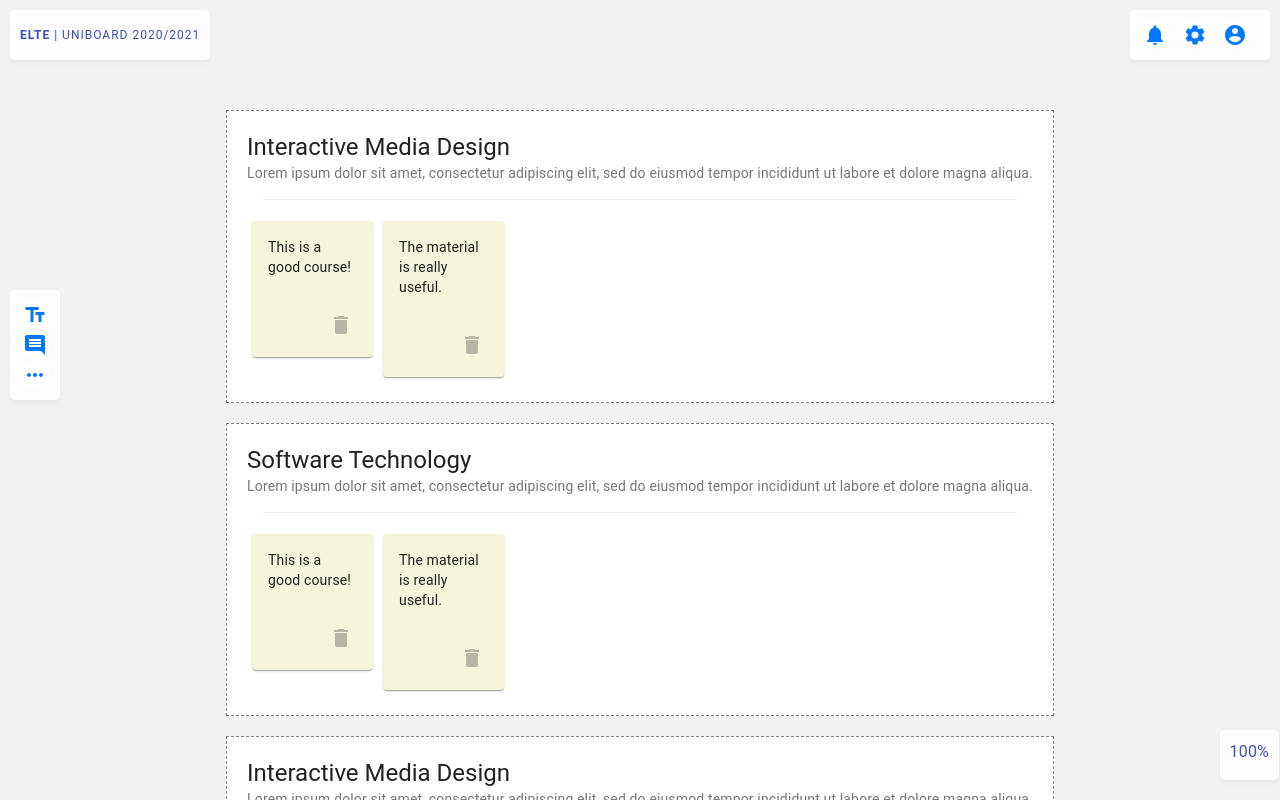
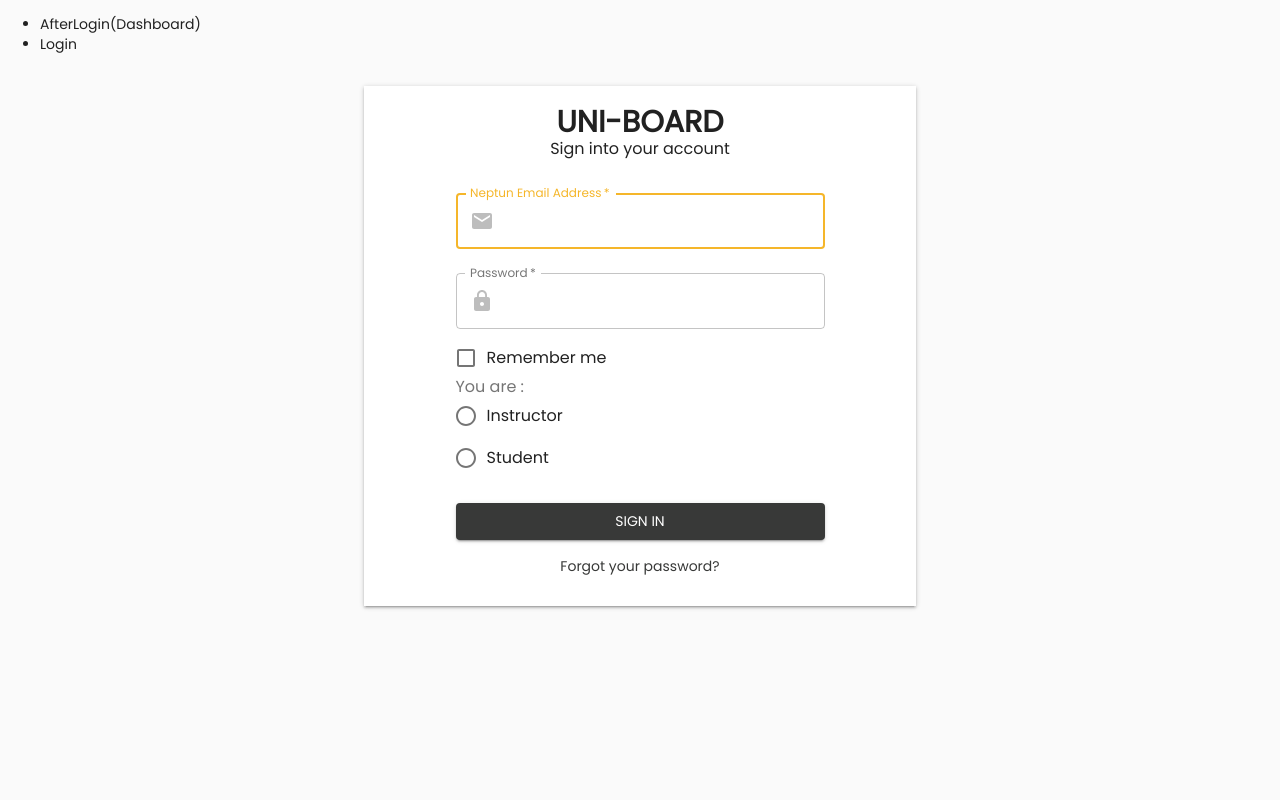
Before and after one commit to medaharrat/uni-board, a Next.js app: page / in a window 1280 px wide. Built offline with nearby package versions, Linux system fonts and the light colour scheme.

Commit message:
I have added Login Form

```diff
--- a/package.json
+++ b/package.json
@@ -21,7 +21,8 @@
     "next-routes": "^1.4.2",
     "react": "17.0.2",
     "react-dom": "17.0.2",
-    "react-infinite-scroller": "^1.2.4"
+    "react-infinite-scroller": "^1.2.4",
+    "react-router-dom": "^5.3.0"
   },
   "devDependencies": {
     "eslint": "7.32.0",
--- /dev/null
+++ b/src/components/Login/index.js
@@ -0,0 +1,160 @@
+import React from 'react'
+import { useStyles } from './styles';
+import Button from '@material-ui/core/Button';
+import CssBaseline from '@material-ui/core/CssBaseline';
+import TextField from '@material-ui/core/TextField';
+import FormControlLabel from '@material-ui/core/FormControlLabel';
+import Checkbox from '@material-ui/core/Checkbox';
+import Link from '@material-ui/core/Link';
+import Grid from '@material-ui/core/Grid';
+import Box from '@material-ui/core/Box';
+import Typography from '@material-ui/core/Typography';
+import Container from '@material-ui/core/Container';
+import { MuiThemeProvider } from '@material-ui/core/styles';
+import InputAdornment from '@material-ui/core/InputAdornment';
+import Lock from '@material-ui/icons/Lock';
+import Mail from '@material-ui/icons/Mail';
+import {createTheme} from  '@material-ui/core/styles';
+import RadioGroup from '@material-ui/core/RadioGroup';
+import Radio from '@material-ui/core/Radio';
+import FormControl from '@material-ui/core/FormControl';
+import FormLabel from '@material-ui/core/FormLabel';
+const theme = createTheme({
+
+    palette:{
+      primary:{main: '#F5B62A'},
+      secondary:{main:'#383938'},
+    },
+    typography: {
+        fontFamily: ['"Poppins"', 'Open Sans'].join(',')
+       }
+  });
+
+
+export const Login = ({}) => {
+
+
+
+      const classes = useStyles();
+    return  (
+     <MuiThemeProvider theme={theme}>
+    <Container component="main" maxWidth="sm">
+      <CssBaseline />
+      <div className={classes.paper}>
+      <Grid
+            container
+            direction="row"
+            justify="center"
+            alignItems="center"
+      >
+        <Grid item xs={9}>
+
+        </Grid>
+      </Grid>
+
+        <Typography component="div">
+          <Box fontSize={30} fontWeight={600} m={-2}>
+              UNI-BOARD
+          </Box>
+        </Typography>
+        <Typography component="div">
+          <Box fontSize={16} m={1} paddingT>
+            Sign into your account
+          </Box>
+        </Typography>
+        <form className={classes.form} noValidate>
+          <Grid
+              container
+              direction="row"
+              justify="center"
+              alignItems="center"
+          >
+            <Grid item xs={9}>
+              <TextField
+                className={classes.inputF}
+                variant="outlined"
+                margin="normal"
+                required
+                fullWidth
+                id="email"
+                label="Neptun Email Address"
+                name="email"
+                autoComplete="email"
+                autoFocus
+                InputProps={{
+                  startAdornment: <InputAdornment position="start"><Mail color="disabled"/></InputAdornment>,
+                }}
+              />
+            </Grid>
+
+            <Grid item xs={9}>
+              <TextField
+              variant="outlined"
+              margin="normal"
+              required
+              fullWidth
+              name="password"
+              label="Password"
+              type="password"
+              id="password"
+              autoComplete="current-password"
+              InputProps={{
+                startAdornment: <InputAdornment position="start"><Lock color="disabled" /></InputAdornment>,
+              }}
+              />
+            </Grid>
+
+            <Grid item xs={9}>
+              <FormControlLabel
+              control={<Checkbox value="remember" color="primary" />}
+              label="Remember me"
+              />
+            </Grid>
+            <Grid item xs={9}>
+            <FormControl component="fieldset">
+  <FormLabel component="legend">You are :</FormLabel>
+  <RadioGroup
+    aria-label="gender"
+    defaultValue="female"
+    name="radio-buttons-group"
+  >
+    <FormControlLabel value="instructor" control={<Radio />} label="Instructor" />
+    <FormControlLabel value="student" control={<Radio />} label="Student" />
+
+  </RadioGroup>
+</FormControl>
+            </Grid>
+
+            <Grid item xs={9} >
+              <Button
+              type="submit"
+              fullWidth
+              variant="contained"
+              color="secondary"
+              className={classes.submit}
+              m={0}
+              >sign In
+                <Link href="/Dashboard" />
+
+
+              </Button>
+            </Grid>
+
+            <Grid item>
+              <Link href="#" variant="body2" color="secondary" >
+                Forgot your password?
+              </Link>
+            </Grid>
+
+
+
+          </Grid>
+
+
+        </form>
+      </div>
+    </Container>
+    </MuiThemeProvider>
+  );
+}
+export default Login;
--- /dev/null
+++ b/src/components/Login/styles.js
@@ -0,0 +1,34 @@
+import { makeStyles } from '@material-ui/core';
+
+
+
+const useStyles = makeStyles((theme) => ({
+    paper: {
+      marginTop: theme.spacing(4),
+      display: 'flex',
+      flexDirection: 'column',
+      alignItems: 'center',
+      padding: '30px',
+      backgroundColor: 'white',
+      borderradius: '4px',
+      boxShadow: '0px 1px 5px 0px rgba(0,0,0,0.2), 0px 2px 2px 0px rgba(0,0,0,0.14), 0px 3px 1px -2px rgba(0,0,0,0.12)',
+    },
+    inputF:{
+
+    },
+    avatar: {
+      margin: theme.spacing(2),
+    },
+    form: {
+      width: '100%', // Fix IE 11 issue.
+      marginTop: theme.spacing(1),
+    },
+    submit: {
+      margin: theme.spacing(3, 0, 2),
+    },
+    signup: {
+      margin: theme.spacing(-2, 0, 2),
+    },
+  }));
+
+  export { useStyles };
--- a/src/pages/index.js
+++ b/src/pages/index.js
@@ -1,11 +1,31 @@
 import React from "react";
 import { NoSsr } from '@material-ui/core';
 import Board from "../components/Board";
-
+import Login from "../components/Login";
+import { BrowserRouter, Link, Route, Switch } from 'react-router-dom';
 const Index = () => {
   return (
     <NoSsr>
-      <Board />
+       <BrowserRouter>
+        <nav>
+          <ul>
+            <li><Link to="/Dashboard">AfterLogin(Dashboard)</Link></li>
+            <li><Link to="/">Login</Link></li>
+
+          </ul>
+        </nav>
+
+        <Switch>
+          <Route path="/Dashboard">
+            <Board />
+          </Route>
+          <Route path="/">
+            <Login />
+          </Route>
+
+        </Switch>
+      </BrowserRouter>
+
     </NoSsr>
   )
 }
--- a/styles/globals.css
+++ b/styles/globals.css
@@ -1,3 +1,4 @@
+@import url('https://fonts.googleapis.com/css2?family=Poppins:wght@300;400&display=swap');
 html,
 body {
   padding: 0;
```
Also changed, not shown: 1 other file (tests, documents, lock files or other folders).
